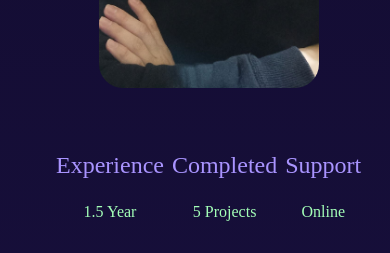
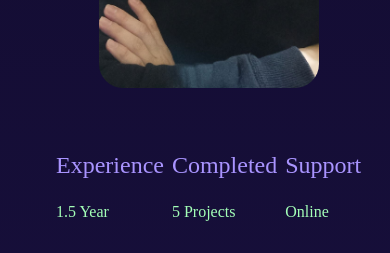
Before and after one commit to DontStopPrograming/portfolio2024, a React (Vite) app: page / in a window 390 px wide. Shown: the part 3140-3393 px from the top of the page. Built offline with nearby package versions, Linux system fonts and the light colour scheme.

Commit message:
last corrected

```diff
--- a/src/components/about/about.css
+++ b/src/components/about/about.css
@@ -18,7 +18,7 @@
 
 .about__box {
     border-radius: 0.75rem;
-    text-align: center;
+    text-align: left;
     /* padding: 20px; */
 
     /* border: 1px solid transparent;
@@ -75,11 +75,11 @@
     }
 
     .about__info {
-        justify-content: center;
+        justify-content: left;
     }
 
     .about__description {
-        padding: 20px;
+        padding: 10px;
         margin-bottom: 2rem;
         text-align: left;
     }
--- a/src/components/qualification/qualification.css
+++ b/src/components/qualification/qualification.css
@@ -26,7 +26,7 @@
 }
 
 .qualification__icon {
-    font-size: 1.8rem;
+    font-size: 1.5rem;
     margin-right: var(--mb-0-25);
 }
 
```
